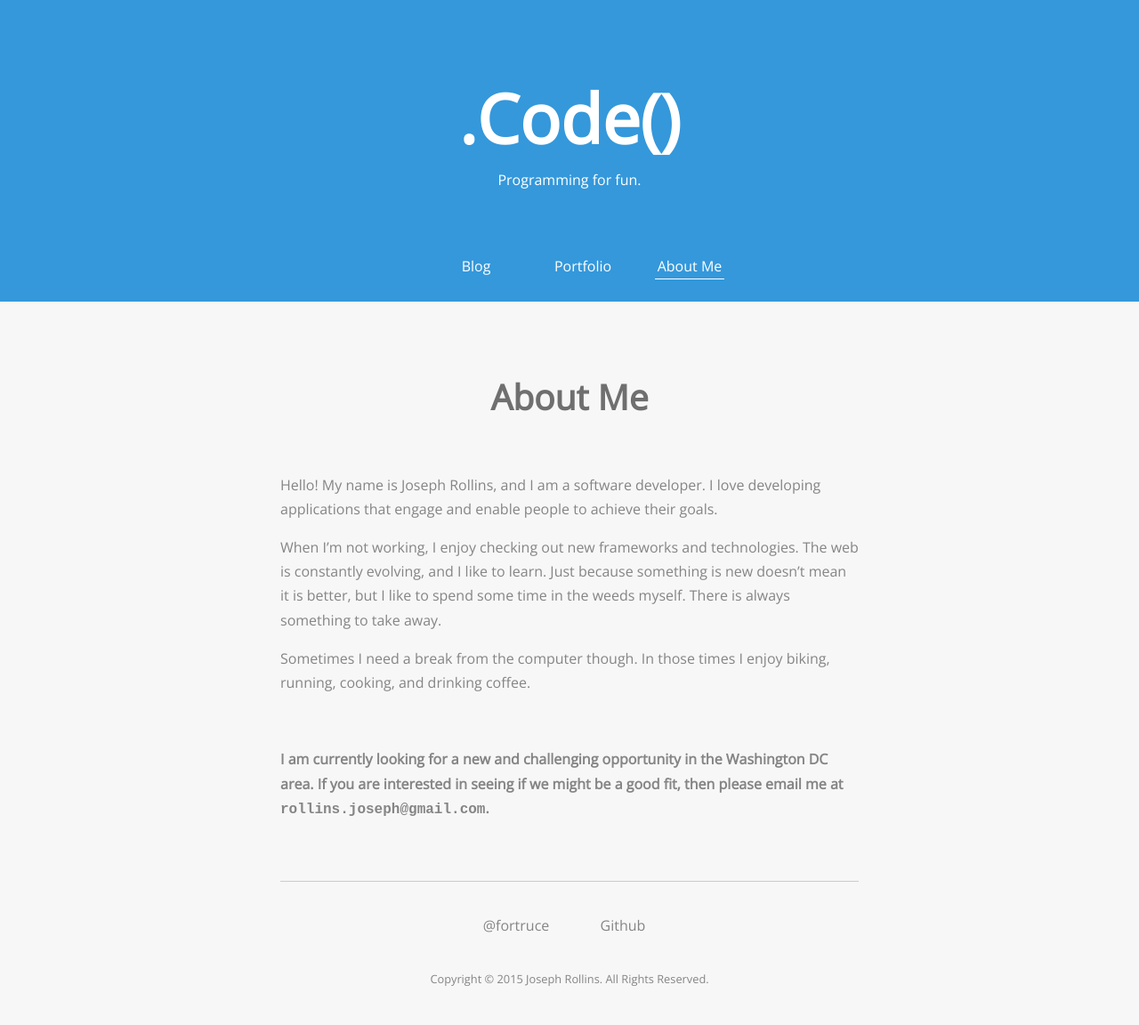
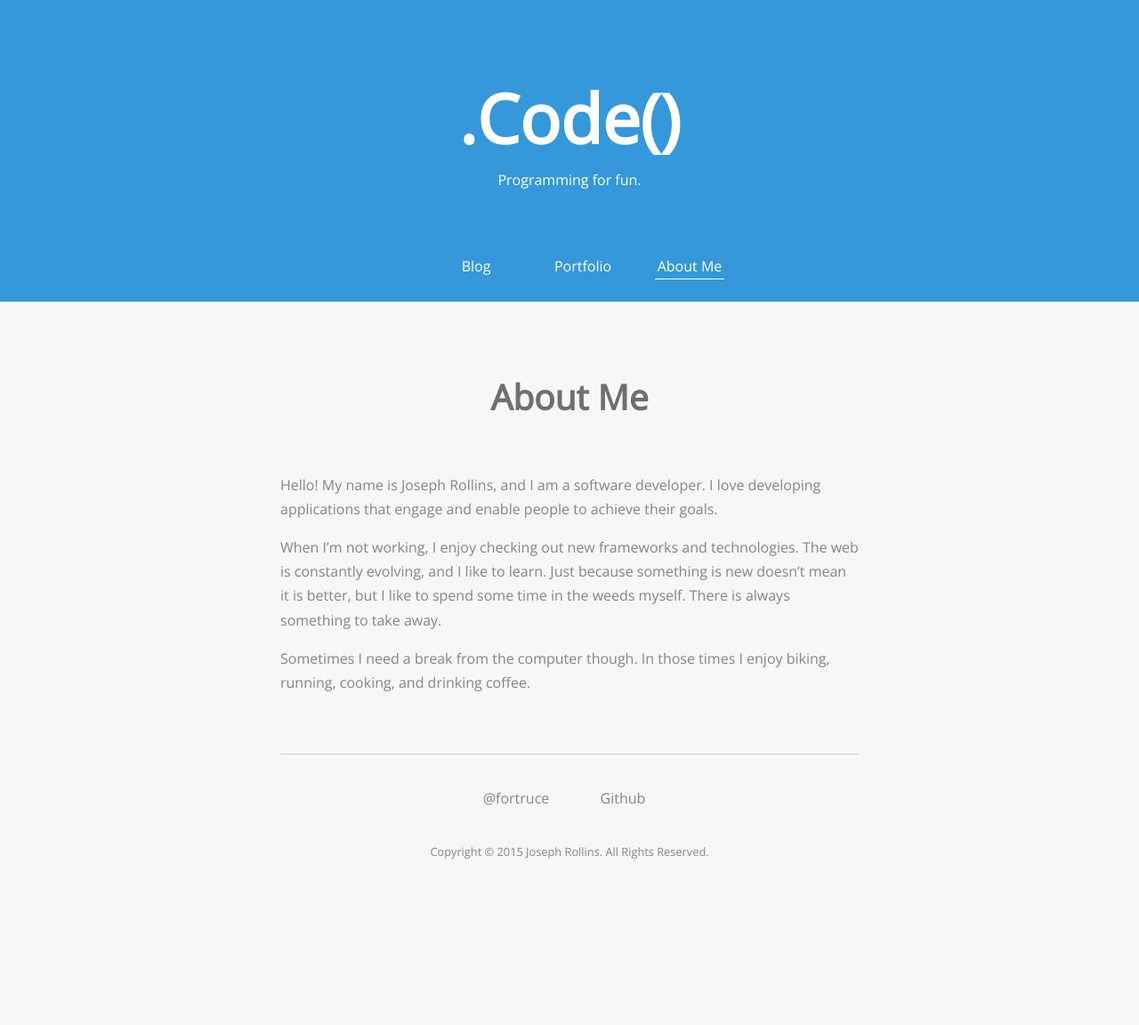
Before and after one commit to fortruce/fortruce.github.io, a Jekyll site: the page built from about/index.md, in a window 1280 px wide. Shown: the whole page at 89% size. Built offline with Jekyll 4.4.1, drawn with Linux system fonts in a browser that asks for light colours; after the commit the page ends 1009 px from its top, so only the background shows below that.

Commit message:
remove looking for job

```diff
--- a/about/index.md
+++ b/about/index.md
@@ -16,9 +16,3 @@ is always something to take away.
 
 Sometimes I need a break from the computer though. In those times I enjoy biking,
 running, cooking, and drinking coffee.
-
-<br/>
-
-**I am currently looking for a new and challenging opportunity in the Washington DC
-area. If you are interested in seeing if we might be a good fit, then please email
-me at `rollins.joseph@gmail.com`.**
```
